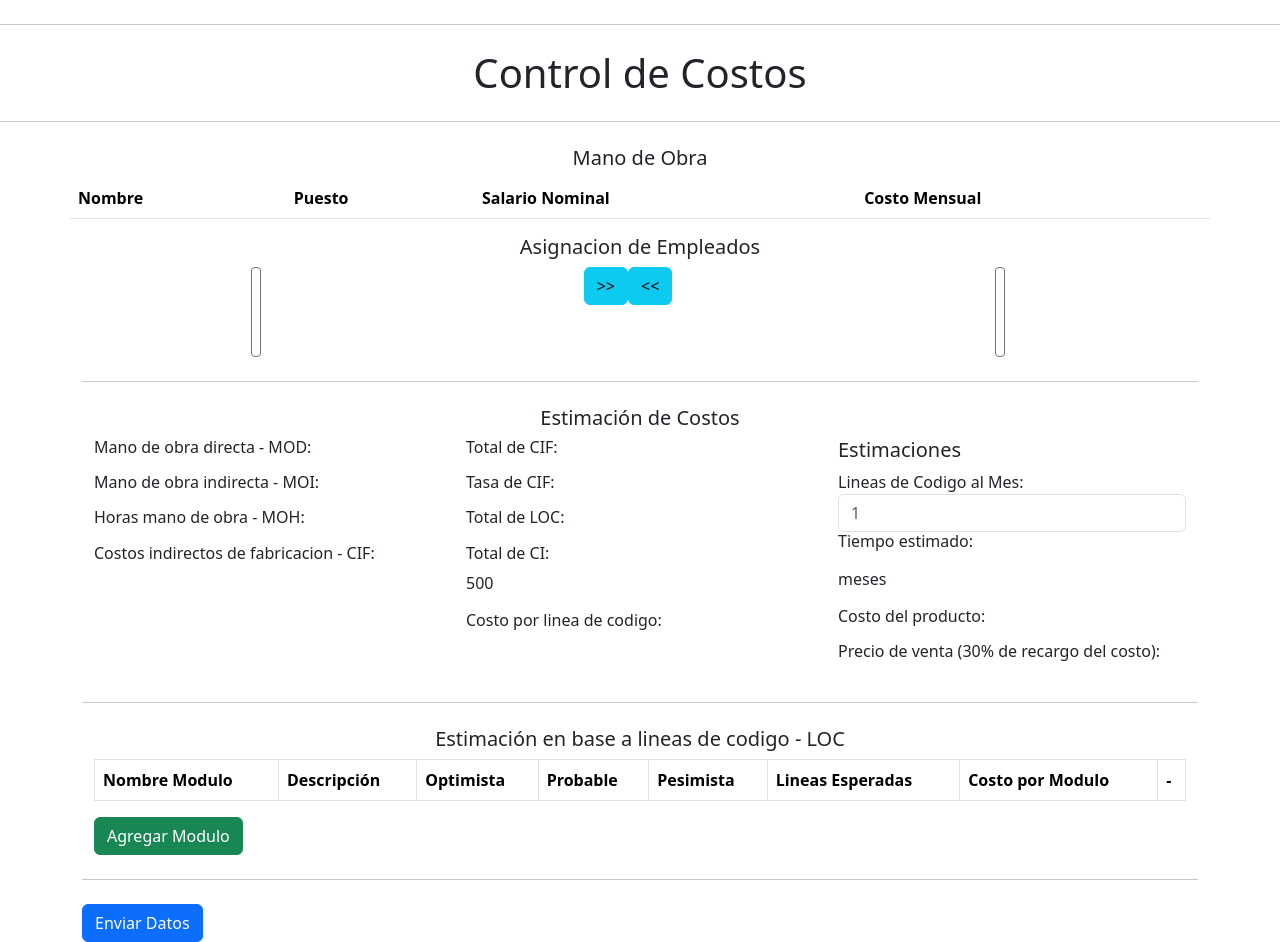
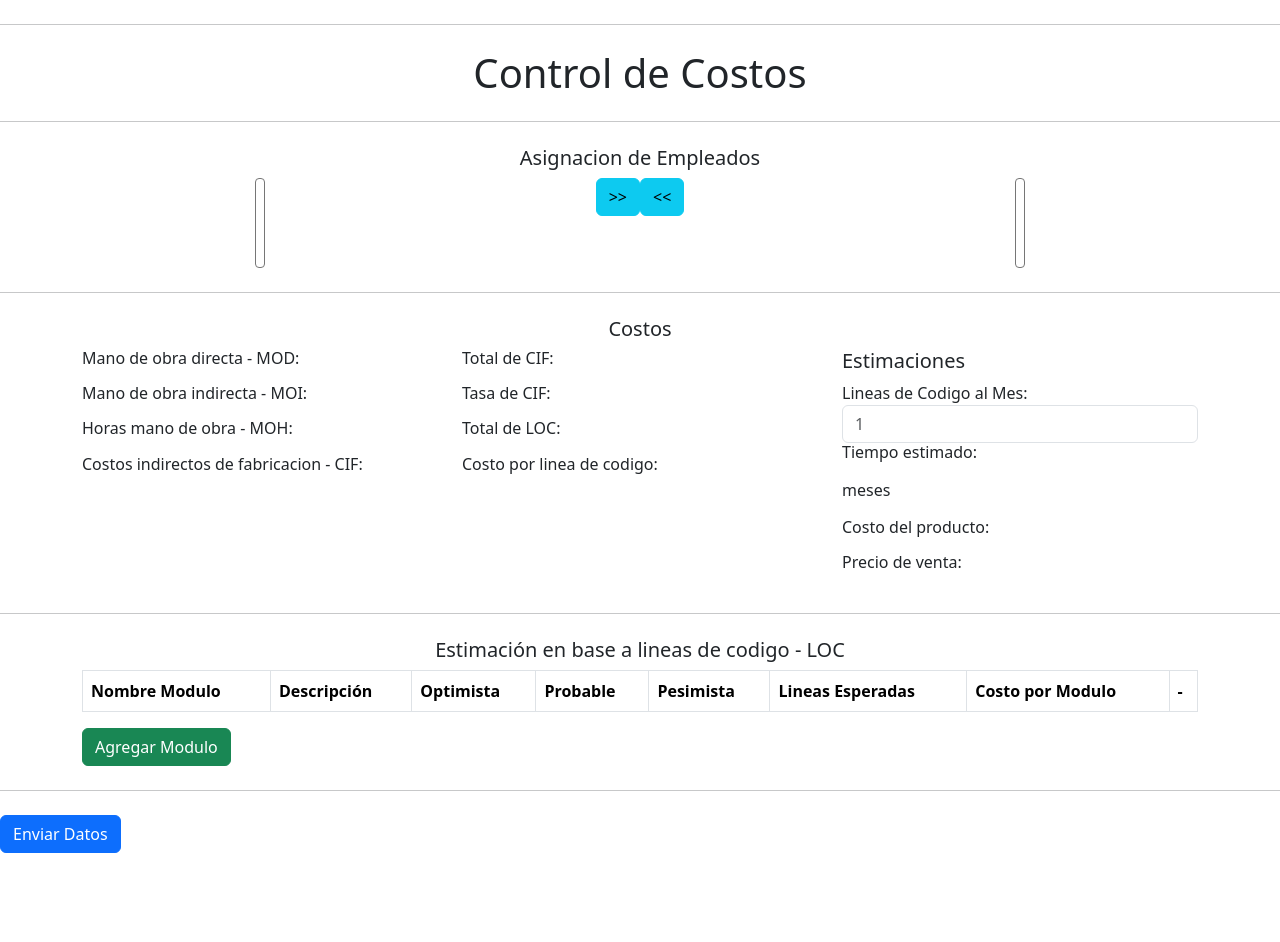
Before and after one commit to Keevin27/SistemaContableAutomatizado, a Django app: page /control_de_costos in a window 1280 px wide. Shown: the part 60-1002 px from the top of the page. After the commit the page ends 913 px from the top, so only its background shows below. Run offline with Django 5.2, Linux system fonts and the light colour scheme; data that the repository does not hold is empty.

Commit message:
Revert "Update"
This reverts commit 04450507400dcdcaa496a81cc8e9e4588428b999.

```diff
--- a/myapp/templates/control_de_costos.html
+++ b/myapp/templates/control_de_costos.html
@@ -17,37 +17,8 @@
     <hr class="my-4">
     <div class="container">
         <div class="row">
-            <h5 class="text-center">Mano de Obra</h5>
-        </div>
-        <div class="row">
-            <table class="table table-striped table-hover" id="costo_indirecto">
-                <thead>
-                    <tr>
-                        <th scope="col" id="nombre_mo">Nombre</th>
-                        <th scope="col" id="puesto_mo">Puesto</th>
-                        <th scope="col" id="salario_mo">Salario Nominal</th>
-                        <th scope="col" id="costo_mensual_mo">Costo Mensual</th>
-                    </tr>
-                </thead>
-                <tbody>
-                    {% for empleado in empleados %}
-                    {% if empleado.puesto == 'Senior' or empleado.puesto == 'Junior' %}
-                    <tr>
-                        <td>{{ empleado.nombre }}</td>
-                        <td>{{ empleado.puesto }}</td>
-                        <td>{{ empleado.nominal }}</td>
-                        <td>{{ empleado.costo_mensual }}</td>
-                        <td></td>
-                    </tr>
-                    {% endif %}
-                    {% endfor %}
-                </tbody>
-            </table>
-        </div>
-        <div class="row">
             <h5 class="text-center">Asignacion de Empleados</h5>
         </div>
-        <div class="row">
         <div class="row">
             <div class="col-sm">
                 <div class="d-flex justify-content-center">
@@ -80,7 +51,7 @@
     <hr class="my-4">
     <div class="container">
         <div class="row">
-            <h5 class="text-center">Estimación de Costos</h5>
+            <h5 class="text-center">Costos</h5>
         </div>
         <div class="row">
             <div class="col-sm">
@@ -93,7 +64,6 @@
                 <h6>Total de CIF: </h6><p id="total_cif"></p>
                 <h6>Tasa de CIF: </h6><p id="tasa_cif"></p>
                 <h6>Total de LOC: </h6><p id="total_loc"></p>
-                <h6>Total de CI: </h6><p id="total_ci">500</p>
                 <h6>Costo por linea de codigo: </h6><p id="costo_por_linea"></p>
             </div>
             <div class="col-sm">
@@ -102,7 +72,7 @@
                 <input type="number" name="lineas_mes" class="form-control" placeholder="1" step="1" min="1" max="" required="" id="lineas_mes" value="" oninput="calcularCostos()">
                 <h6>Tiempo estimado: </h6><p><p id="tiempo_estimado"></p> meses</p>
                 <h6>Costo del producto: </h6><p id="costo_producto"></p>
-                <h6>Precio de venta (30% de recargo del costo): </h6><p id="precio_venta"></p>
+                <h6>Precio de venta: </h6><p id="precio_venta"></p>
             </div>
         </div>
     </div>
@@ -312,7 +282,7 @@
             tasa_cif = total_cif / mano_obra_horas;
 
 
-            console.log(total_cif + " " + tasa_cif + " " + cif);
+            console.log(total_cif + " " + tasa_cif);
             node_tasa_cif.innerText = tasa_cif.toFixed(2);
             node_total_cif.innerText = total_cif;
             mo_horas.innerText = mano_obra_horas.toString();
@@ -354,7 +324,7 @@
             const costo_por_linea = document.getElementById('costo_por_linea');
 
             let costos = 0;
-            costos = parseFloat(mo_directa.innerText) + parseFloat(mo_cif.innerText) + parseFloat(mo_indirecta.innerText) + 500;
+            costos = parseFloat(mo_directa.innerText) + parseFloat(mo_cif.innerText) + parseFloat(mo_indirecta.innerText);
 
             let total_lineas_estimadas = 0, lineas_estimadas = 0, precio_por_linea = 0;
 
--- a/myapp/templates/costo_mano_obra.html
+++ b/myapp/templates/costo_mano_obra.html
@@ -37,7 +37,7 @@
                             <button type="submit" form="tabla_empleados" class="btn btn-success" onclick="actualizar('costo_mano_obra/actualizar_empleado')">Actualizar</button>
                         </div>
                         <div class="col-sm">
-                            <h6>Total de costos - semanales: </h6><p id="total_costos"></p>
+                            <h6>Total de costos: </h6><p id="total_costos"></p>
                             <h6>Factor de Recargo: </h6><p id="factor_recargo"></p>
                         </div>
                         <div class="col-sm">
@@ -58,7 +58,7 @@
                                 <th scope="col" id="septimo">Desembolso Semanal</th>
                                 <th scope="col" id="isss">ISSS</th>
                                 <th scope="col" id="afp">AFP</th>
-                                <th scope="col" id="insaforp">INCAF</th>
+                                <th scope="col" id="insaforp">INSAFORP</th>
                                 <th scope="col" id="costo">Costo Semanal</th>
                             </tr>
                         </thead>
@@ -116,8 +116,8 @@
                             <td>{{ empleado.nombre }}</td>
                             <td>{{ empleado.puesto }}</td>
                             <td>{{ empleado.nominal }}</td>
+                            <td>{{ empleado.salario }}</td>
                             <td>{{ empleado.costo_mensual }}</td>
-                            <td>{{ empleado.cif }}</td>
                             <td></td>
                         </tr>
                         {% endif %}
--- a/myapp/views.py
+++ b/myapp/views.py
@@ -200,7 +200,7 @@
 
             isss = salario * Decimal(0.075)
             afp = salario * Decimal(0.08)
-            insaforp = salario * Decimal(0.01)
+            insaforp = 0
 
             costo = salario + vacaciones + isss + afp + insaforp
             factor = costo / (nominal * 5)
@@ -256,7 +256,7 @@
 
             isss = salario * Decimal(0.075)
             afp = salario * Decimal(0.08)
-            insaforp = salario * Decimal(0.01)
+            insaforp = 0
 
             costo = salario + vacaciones + isss + afp + insaforp
             factor = costo / (nominal * 5)
```
